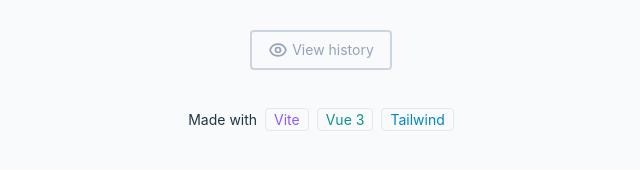
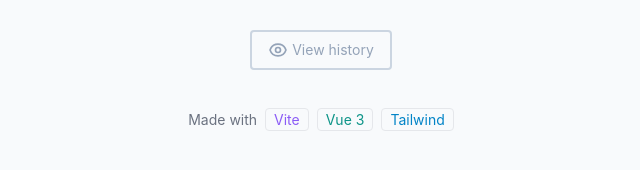
Before and after one commit to thelucho/URL-shortener, a Vue app: page / in a window 1280 px wide. Shown: the part 462-632 px from the top of the page, without its empty margins (319-959 px from the left). Built offline with nearby package versions, Linux system fonts and the light colour scheme; no server answers.

Commit message:
UI improvements

```diff
--- a/src/components/Footer.vue
+++ b/src/components/Footer.vue
@@ -1,5 +1,5 @@
 <template>
-  <div class="py-10 px-5 text-sm">
+  <div class="py-10 px-5 text-gray-500 text-sm">
     Made with
     <span class="py-0.5 px-2 ml-1 border rounded text-violet-500">Vite</span>
     <span class="py-0.5 px-2 ml-2 border rounded text-teal-600">Vue 3</span>
--- a/src/components/ShortenerBox.vue
+++ b/src/components/ShortenerBox.vue
@@ -7,7 +7,7 @@
           ref="myinput"
           type="url"
           placeholder="Paste your looooong URL..."
-          class="border-2 rounded-lg w-full h-12 px-4"
+          class="border-2 rounded-lg w-full h-12 px-4 bg-white"
           v-model="url"
         />
 
```
